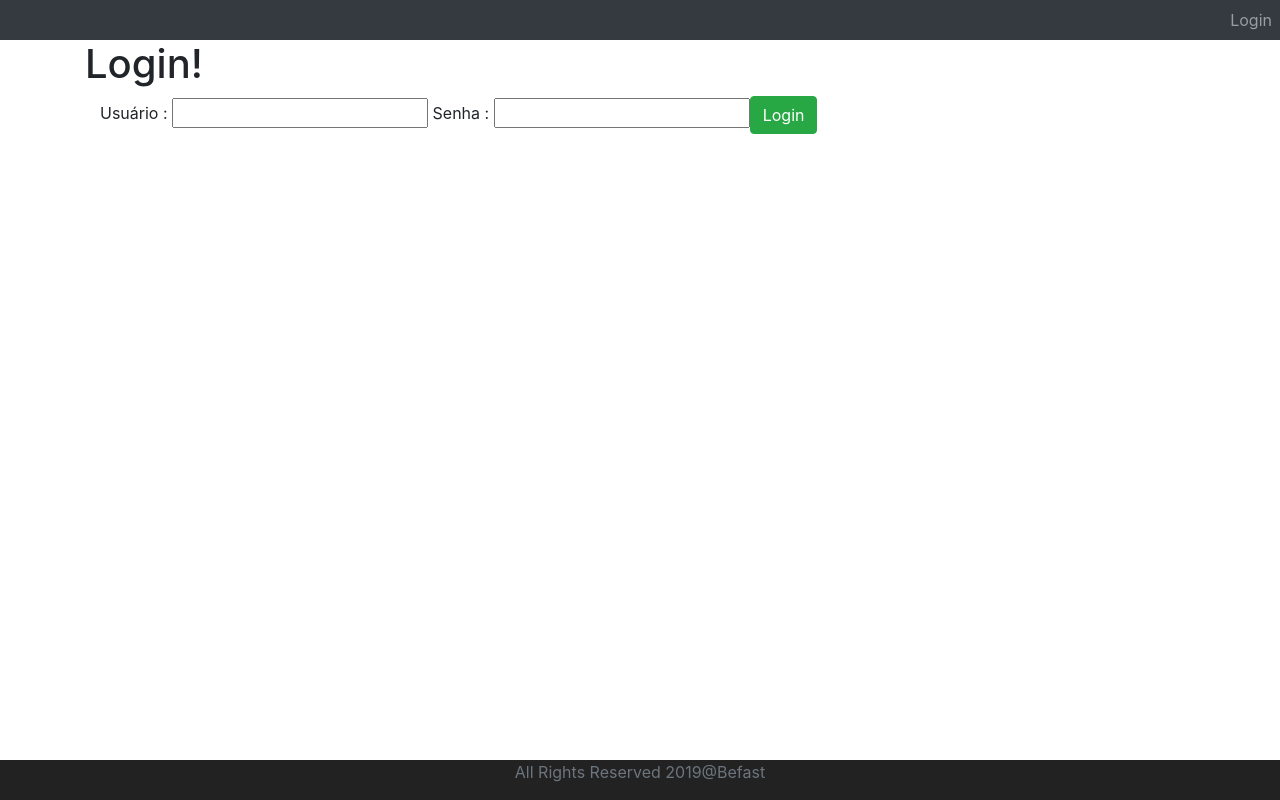
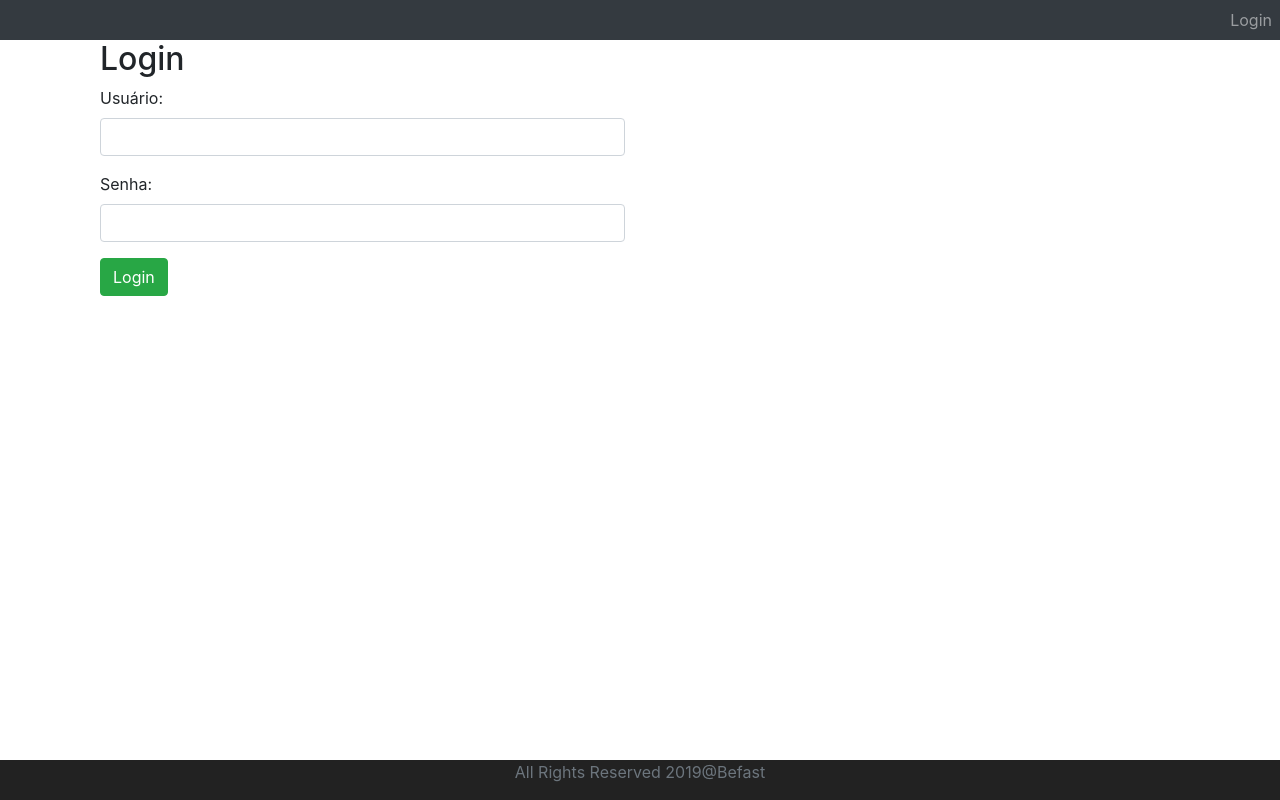
Before and after one commit to andrehoinacki/BeFastFrontend, an Angular app in the folder beFastAngular/: page / in a window 1280 px wide. Built offline with nearby package versions, Linux system fonts and the light colour scheme.

Commit message:
Alterações front

```diff
--- a/beFastAngular/src/app/login/login.component.html
+++ b/beFastAngular/src/app/login/login.component.html
@@ -1,17 +1,18 @@
-<H1>Login!</H1>
+<div class="col-md-6 col-md-offset-3">
+  <h2>Login</h2>
+  <form name="form" (ngSubmit)="handleJWTAuthLogin()" #loginForm="ngForm">
+    <div class="alert alert-warning" *ngIf='invalidLogin'>{{errorMessage}}</div>
 
-<div class="container">
-  <div class="alert alert-warning" *ngIf='invalidLogin'>{{errorMessage}}</div>
-
-  <div>
-    Usuário : <input type="text" name="username" [(ngModel)]="username">
-    Senha  : <input type="password" name="password" [(ngModel)]="password">
-
-    <!-- User Name : {{username}} -->
-
-    <!-- <button (click)=handleLogin() class="btn btn-success">Login</button> -->
-    <!-- <button (click)=handleBasicAuthLogin() class="btn btn-success">Login</button> -->
-    <button (click)=handleJWTAuthLogin() class="btn btn-success">Login</button>
-
-  </div>
+    <div class="form-group">
+      <label for="username">Usuário:</label>
+      <input class="form-control" type="text" name="username" [(ngModel)]="username">
+    </div>
+    <div class="form-group">
+      <label for="password">Senha:</label>
+      <input class="form-control" type="password" name="password" [(ngModel)]="password">
+    </div>
+    <div class="form-group">
+      <button  class="btn btn-success">Login</button>
+    </div>
+  </form>
 </div>
--- a/beFastAngular/src/app/welcome/welcome.component.html
+++ b/beFastAngular/src/app/welcome/welcome.component.html
@@ -1,15 +1,11 @@
-<H1>Bem vindo</H1>
+<H4>Bem vindo, {{name}}.</H4>
 
-<div class="container">
-    {{name}}.
+<div >
+    <p>O sistema BeFast tem como princípio equilibrar as vendas de sua empresa para
+        seja possível vendar mais, com segurança e qualidade.</p>
+    <img src="assets/MotivaçãoComFundo2.png" alt="BeFast">
 </div>
+<div>
 
-<div class="container">
-    Clique Aqui para visualizar a mensagem
-    <button (click)=getWelcomeMessageWithParameter() class="btn btn-success">Mensagem</button>
+
 </div>
-
-<div class="container" *ngIf="welcomeMessageFromService">
-    <H2>Your Customized Welcome Message</H2>
-    {{welcomeMessageFromService}}
-</div>
```
Also changed, not shown: beFastAngular/src/assets/MotivaçãoComFundo2.png (added).
